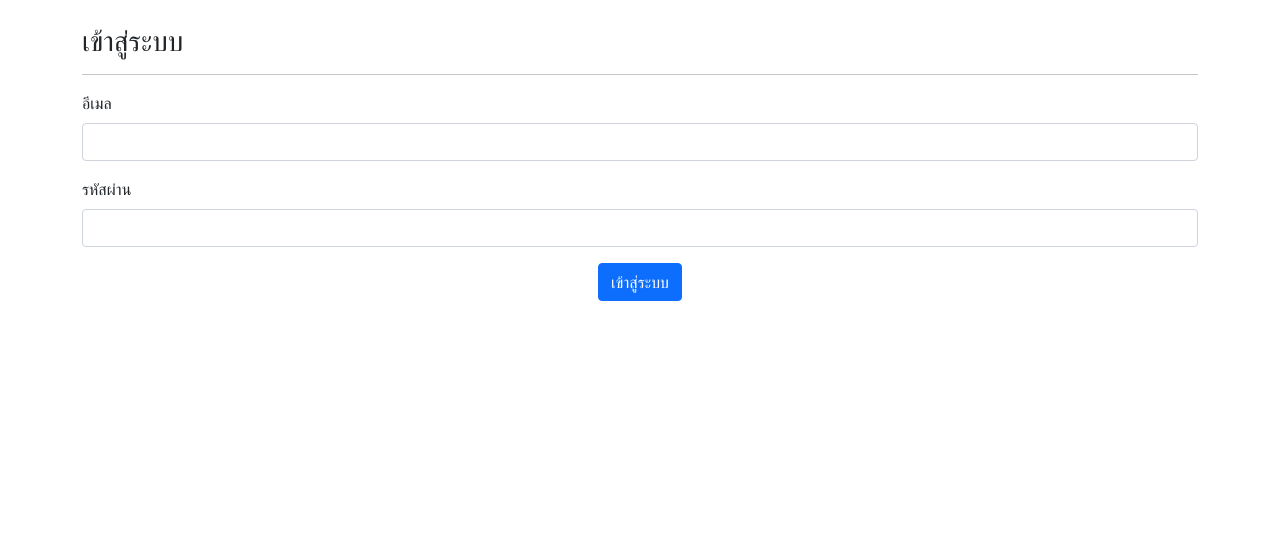
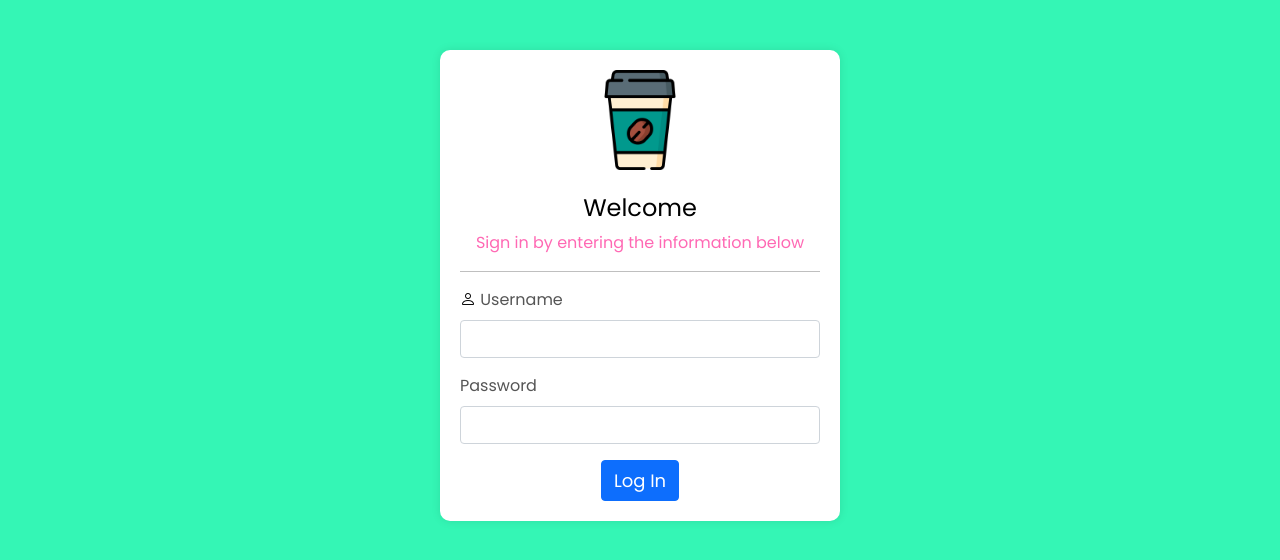
Before and after one commit to MANON-T/Coffee_shop, a PHP site: page /signin.php in a window 1280 px wide. Shown: the top 560 px of the page. Run offline with PHP 8.4, Linux system fonts and the light colour scheme.

Commit message:
Update
-ปรับหน้า Home
-เปลี่ยนหน้า Log In
-เชื่อมต่อฐานข้้อมูล

```diff
--- a/css/signin_styles.css
+++ b/css/signin_styles.css
@@ -1,15 +1,15 @@
-/* styles.css */
+/* signin_styles.css */
 
 body {
-    background: url('../image/SignIn_Backgroud.jpg') center center fixed;
-    background-size: cover;
+    background: #34f6b5;
     height: 100%;
     margin: 0;
     padding: 0;
 }
 
 .container {
-    background-color: rgba(255, 255, 255, 0.8);
+    background-color: #fff !important; /* Add !important to enforce the white background */
+    color: #000;
     padding: 20px;
     border-radius: 10px;
     box-shadow: 0 0 10px rgba(0, 0, 0, 0.1);
@@ -28,7 +28,11 @@ body {
 
 h3 {
     font-size: 24px;
-    color: #333;
+    color: #000;
+}
+
+p.pink-text {
+    color: #ff69b4;
 }
 
 label {
@@ -43,3 +47,12 @@ label {
 .btn-primary {
     font-size: 18px;
 }
+
+/* Custom styles for aligning labels to the left */
+.form-label-left {
+    text-align: left !important;
+}
+
+.pink-text {
+    color: #ff69b4; /* Pink color code */
+}
--- /dev/null
+++ b/main.php
@@ -0,0 +1,5 @@
+<?php
+echo "หน้าของพนักงาน!";
+// หรือ
+// print "Hello, World!";
+?>
--- a/signin.php
+++ b/signin.php
@@ -5,26 +5,32 @@
     <meta charset="UTF-8">
     <meta name="viewport" content="width=device-width, initial-scale=1.0">
     <link href="https://cdn.jsdelivr.net/npm/bootstrap@5.0.2/dist/css/bootstrap.min.css" rel="stylesheet" integrity="sha384-EVSTQN3/azprG1Anm3QDgpJLIm9Nao0Yz1ztcQTwFspd3yD65VohhpuuCOmLASjC" crossorigin="anonymous">
-    <link rel="stylesheet" href="css/styles.css"> <!-- Include your CSS file -->
+    <link rel="stylesheet" href="css/signin_styles.css"> <!-- Include your CSS file -->
     <link href="https://fonts.googleapis.com/css2?family=Poppins:wght@400;700&display=swap" rel="stylesheet">
-    <title>เข้าสู่ระบบ</title>
+    <link rel="stylesheet" href="https://cdn.jsdelivr.net/npm/bootstrap-icons@1.11.3/font/bootstrap-icons.min.css">
+    <title>Log In</title>
 </head>
 
 <body>
-    <div class="container">
-        <h3 class="mt-4">เข้าสู่ระบบ</h3>
+    <div class="container text-center">
+        <!-- Add your logo here -->
+        <img src="image/coffee-cup.png" alt="Logo" class="mx-auto d-block mb-4" style="max-width: 100px;">
+
+        <h3 class="mt-4">Welcome</h3>
+        <p class="pink-text">Sign in by entering the information below</p>
         <hr>
-        <form action="signup_db.php" method="post">
-            <div class="mb-3">
-                <label for="email" class="form-label">อีเมล</label>
-                <input type="email" class="form-control" name="email" aria-describedby="email">
+        <form action="signin_db.php" method="post">
+            <div class="mb-3 form-label-left"> <!-- Apply the custom class for aligning labels to the left -->
+                <i class="bi bi-person"></i>
+                <label for="email" class="form-label">Username</label>
+                <input type="text" class="form-control" name="username" aria-describedby="email">
             </div>
-            <div class="mb-3">
-                <label for="password1" class="form-label">รหัสผ่าน</label>
-                <input type="password" class="form-control" name="password1">
+            <div class="mb-3 form-label-left"> <!-- Apply the custom class for aligning labels to the left -->
+                <label for="password" class="form-label">Password</label>
+                <input type="password" class="form-control" name="password">
             </div>
             <div class="d-grid gap-2">
-                <button type="submit" name="signin" class="btn btn-primary mx-auto">เข้าสู่ระบบ</button>
+                <button type="submit" name="signin" class="btn btn-primary mx-auto">Log In</button>
             </div>
         </form>
     </div>
```
Also changed, not shown: css/index_styles.css (+69 -5 lines), header.php (deleted, +0 -12 lines), index.php (+24 -3 lines), signin_db.php (added, +38 -0 lines), image/coffee-cup.png (added).
